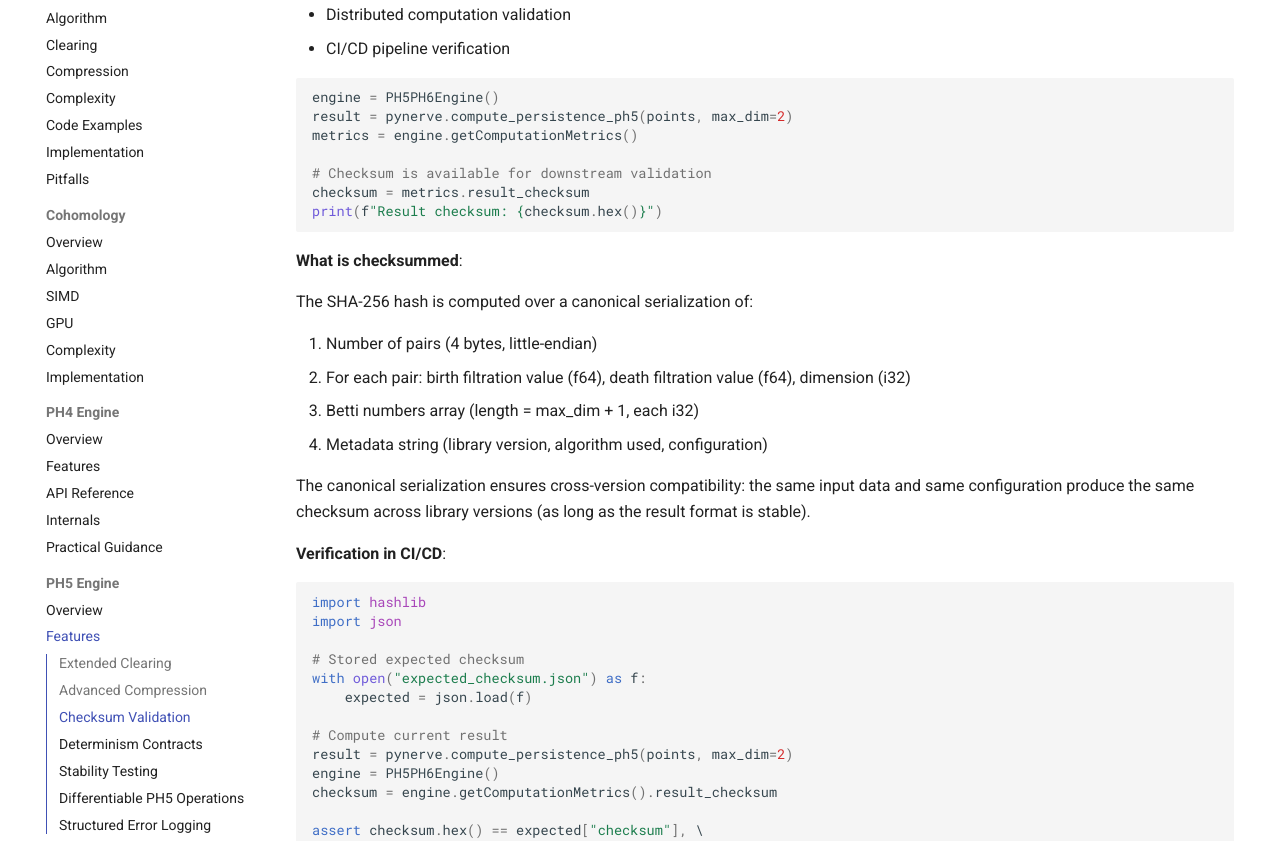
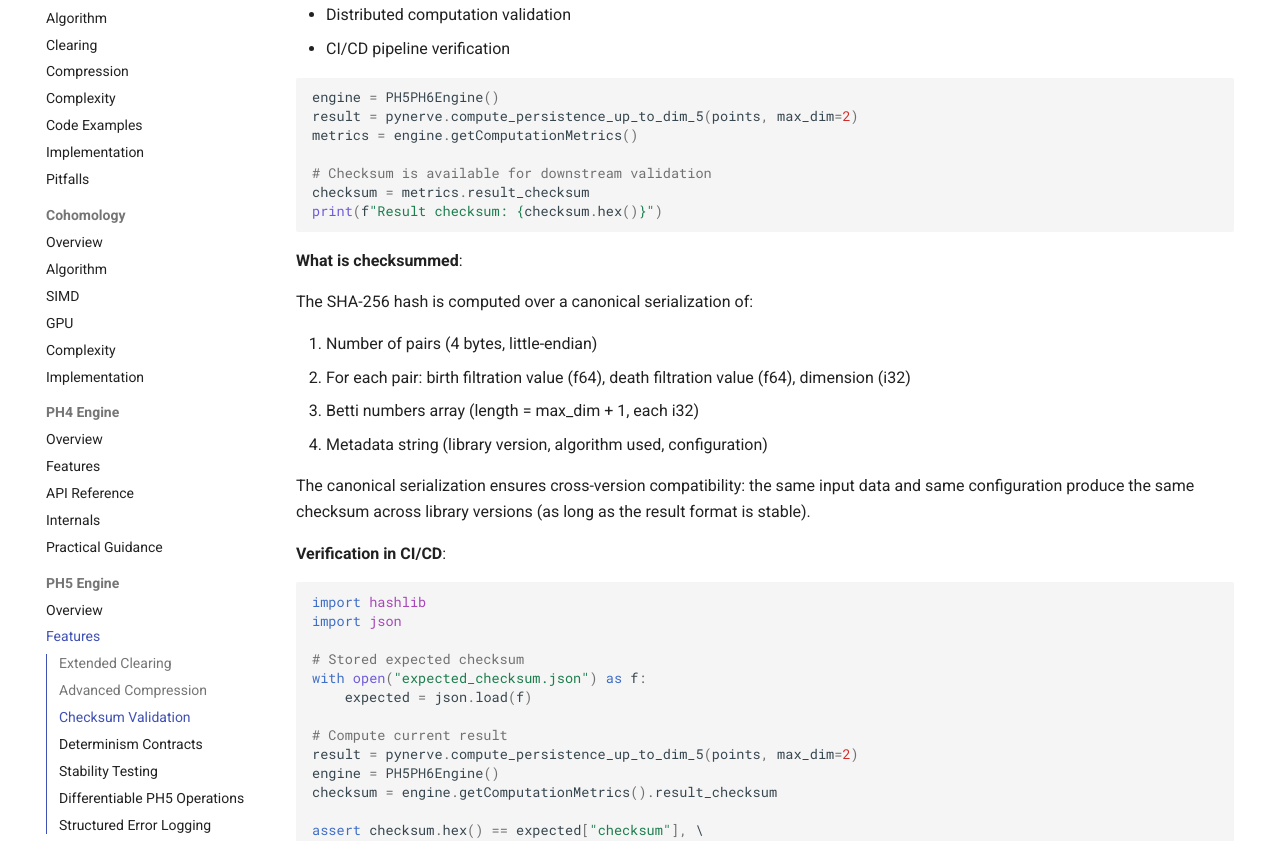
Before and after one commit to LSU-ATHENA/Pynerve, an MkDocs documentation site: the page built from doc/persistence/ph5/features.md, in a window 1280 px wide and 1400 px high, scrolled down 1928 px. Shown: the part 153-994 px from the top of the window. Built offline with MkDocs 1.6.1 and Material for MkDocs 9.7.7, drawn with Linux system fonts in a browser that asks for light colours; comment, search, counter and statistics services are not loaded; some of the changed text lies outside the part shown.

````diff
--- a/doc/persistence/ph5/features.md
+++ b/doc/persistence/ph5/features.md
@@ -78,7 +78,7 @@ Every PH5 computation produces a SHA-256 checksum of the result, which can be us
 
 ```python
 engine = PH5PH6Engine()
-result = pynerve.compute_persistence_ph5(points, max_dim=2)
+result = pynerve.compute_persistence_up_to_dim_5(points, max_dim=2)
 metrics = engine.getComputationMetrics()
 
 # Checksum is available for downstream validation
@@ -108,7 +108,7 @@ with open("expected_checksum.json") as f:
     expected = json.load(f)
 
 # Compute current result
-result = pynerve.compute_persistence_ph5(points, max_dim=2)
+result = pynerve.compute_persistence_up_to_dim_5(points, max_dim=2)
 engine = PH5PH6Engine()
 checksum = engine.getComputationMetrics().result_checksum
 
@@ -209,7 +209,7 @@ PH5 provides detailed structured error logs:
 
 ```python
 engine = PH5PH6Engine()
-result = pynerve.compute_persistence_ph5(points, max_dim=2)
+result = pynerve.compute_persistence_up_to_dim_5(points, max_dim=2)
 metrics = engine.getComputationMetrics()
 
 # Access error log
````
Also changed, not shown: doc/persistence/ph5/pitfalls.md (+2 -2 lines), doc/persistence/ph5/quickstart.md (+2 -2 lines).
